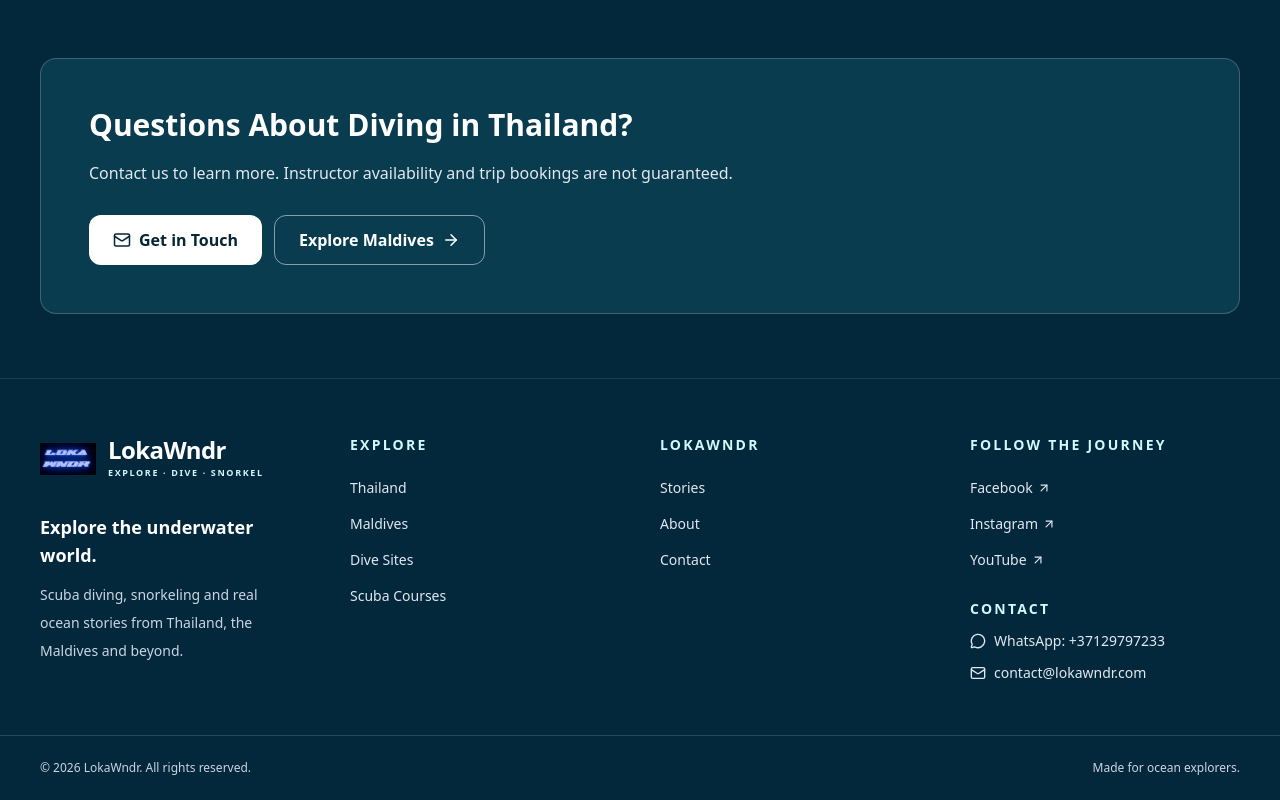
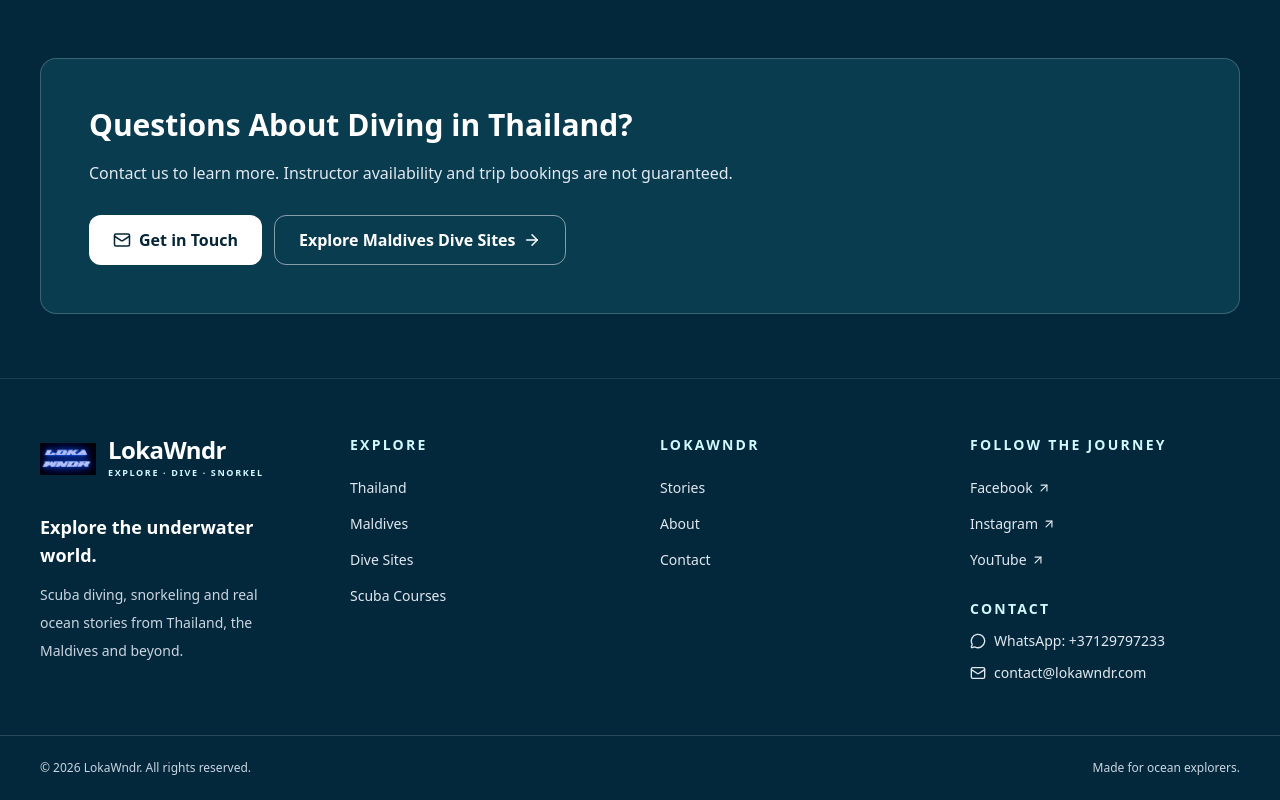
Before and after one commit to Tommysons/diving, a Next.js app: page /destinations/thailand in a window 1280 px wide. Shown: the part 6693-7493 px from the top of the page. Built offline with nearby package versions, Linux system fonts and the light colour scheme.

Commit message:
style: align Thailand cross-destination CTA with Maldives dive-site wording in EN and RU

```diff
--- a/src/components/ThailandExperience.tsx
+++ b/src/components/ThailandExperience.tsx
@@ -14,14 +14,14 @@ export default function ThailandExperience({ locale }: { locale: 'en' | 'ru' })
   koh:'Ко Тао — начало истории LokaWndr',kohText:'Ко Тао занимает особое место в истории LokaWndr. Здесь можно найти как неглубокие учебные рифы, так и более глубокие подводные скалы. Наши существующие статьи помогут познакомиться с местными дайв-сайтами.',
   gallery:'Дайв-сайты Ко Тао — фотографии и подробности',depth:'Глубина',current:'Течение',visibility:'Видимость',see:'Морские обитатели',details:'Подробнее о дайв-сайте',photos:'Фотогалерея',credit:'Фотографии предоставлены Mia',existing:'Наш гид по дайв-сайтам Ко Тао',courses:'Курсы дайвинга',other:'Скоро на LokaWndr · Другие места для дайвинга',
   plan:'Вопросы о дайвинге в Таиланде?',planText:'Напишите нам, чтобы узнать больше. Наличие инструкторов и возможность бронирования не гарантируются.',
-  contact:'Связаться',maldives:'Исследовать Мальдивы',sources:'Источники',safety:'Условия и доступность дайв-сайтов зависят от сезона, погоды, течений и подготовки дайвера. Уточняйте информацию у местного оператора.'
+  contact:'Связаться',maldives:'Исследовать дайв-сайты Мальдив',sources:'Источники',safety:'Условия и доступность дайв-сайтов зависят от сезона, погоды, течений и подготовки дайвера. Уточняйте информацию у местного оператора.'
  }:{
   label:'CHAPTER 01 · THAILAND',title:'Dive into Thailand',intro:'From Koh Tao’s reefs to the dramatic dive sites of the Andaman Sea.',
   guide:'Explore Dive Sites',heading:'Where to Dive in Thailand',intro2:'Thailand offers everything from calm training reefs to offshore pinnacles, wrecks and current-swept sites for experienced divers.',
   koh:'Koh Tao — Where LokaWndr Began',kohText:'Koh Tao is part of the LokaWndr story. Explore shallow training reefs as well as deeper offshore pinnacles, and discover the island through our existing dive-site guides.',
   gallery:'Koh Tao Dive Sites — Photos & Details',depth:'Depth',current:'Current',visibility:'Visibility',see:'Marine life',details:'View Full Dive-Site Guide',photos:'Photo Gallery',credit:'Photography by Mia',existing:'Explore Our Koh Tao Dive Sites',courses:'Scuba Diving Courses',other:'Coming to LokaWndr · More Thai Dive Destinations',
   plan:'Questions About Diving in Thailand?',planText:'Contact us to learn more. Instructor availability and trip bookings are not guaranteed.',
-  contact:'Get in Touch',maldives:'Explore Maldives',sources:'Sources',safety:'Dive conditions and access depend on season, weather, currents and diver experience. Confirm details with a local operator.'
+  contact:'Get in Touch',maldives:'Explore Maldives Dive Sites',sources:'Sources',safety:'Dive conditions and access depend on season, weather, currents and diver experience. Confirm details with a local operator.'
  }
  const spots=ru?[
   {name:'Sail Rock · Сиамский залив',tag:'Подводная скала и стаи рыб',body:'Известный дайв-сайт между Ко Тао и Ко Пханганом. Глубина и течения требуют внимательного планирования.'},
```
